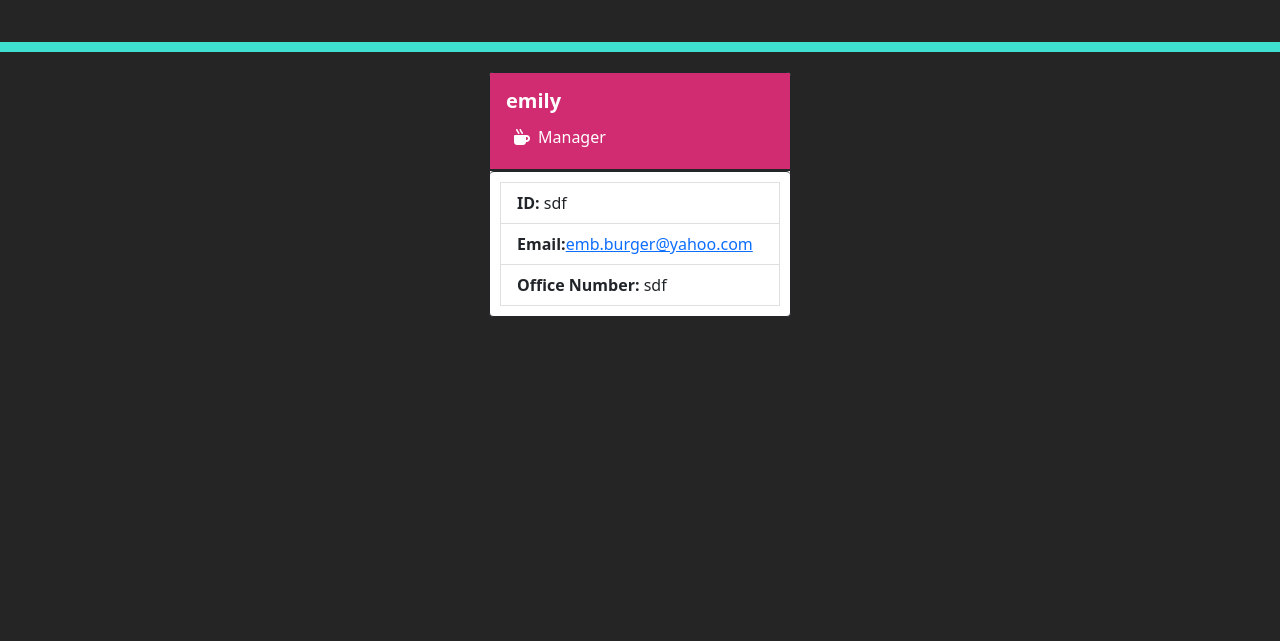
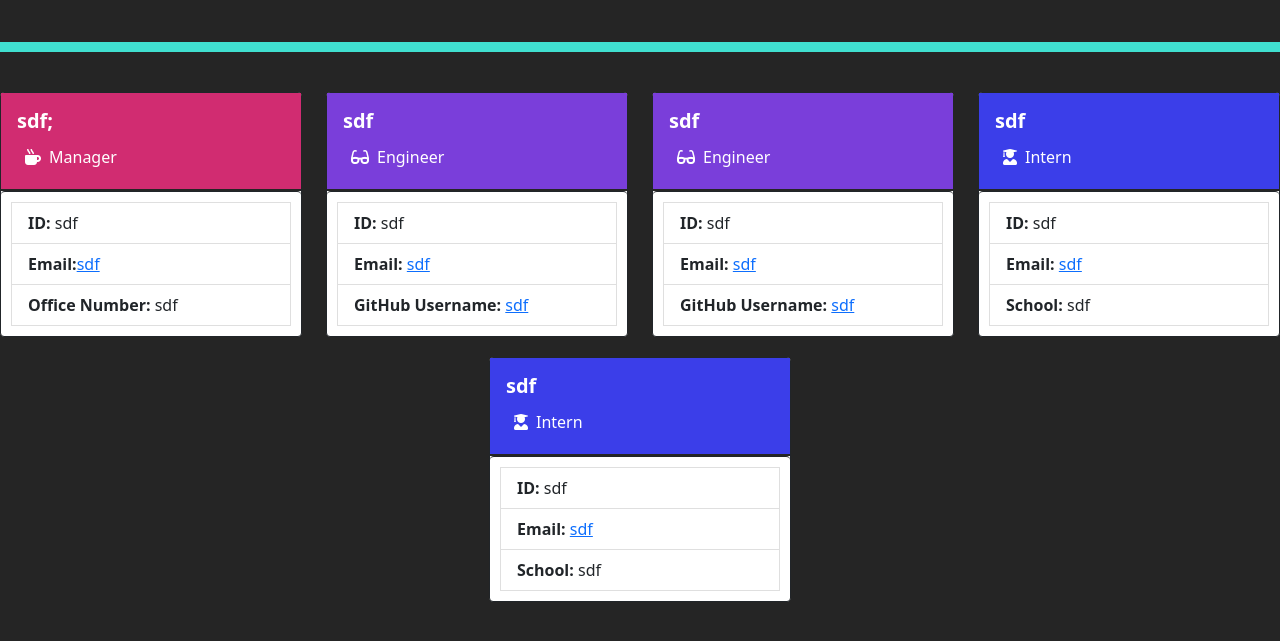
Before and after one commit to eburger939/team-profile-generator, a website: page createindex.html in a window 1280 px wide. Shown: the part 113-754 px from the top of the page. Drawn offline with nearby package versions, Linux system fonts and the light colour scheme.

Commit message:
completed all testing for employee, engineer, manager and intern

```diff
--- a/createindex.html
+++ b/createindex.html
@@ -23,16 +23,16 @@
       <div class="row justify-content-center row-cols-1">
         <div class="col-3">
       <div>
-        <div class="card border-dark">
+        <div class="card border-dark custom-column">
           <div class="card-body custom-manager-body">
-            <h5 class="card-title"><strong>emily</strong></h5>
+            <h5 class="card-title"><strong>sdf;</strong></h5>
             <p class="card-text"><i class="fas fa-mug-hot m-2"></i>Manager</p>
           </div>
 
           <ul class="list-group">
             <div class="info-list">
               <li class="list-group-item"><strong>ID:</strong> sdf</li>
-              <li class="list-group-item"><strong>Email:</strong><a href='mailto:emb.burger@yahoo.com'>emb.burger@yahoo.com</a></li>
+              <li class="list-group-item"><strong>Email:</strong><a href='mailto:sdf'>sdf</a></li>
               <li class="list-group-item"><strong>Office Number:</strong> sdf</li>
             </div>
           </ul>
@@ -41,9 +41,71 @@
       </div>
     </div>
 
+<div class="col-3">
+    <div class="card border-dark custom-column">
+      <div class="card-body custom-engineer-body">
+        <h5 class="card-title"><strong>sdf</strong></h5>
+        <p class="card-text"><i class="fas fa-glasses m-2"></i>Engineer</p>
+      </div>
+      <ul class="list-group">
+        <div class="info-list">
+          <div class="list-group-item"><strong>ID:</strong> sdf</div>
+          <div class="list-group-item"><strong>Email: </strong><a href='mailto:sdf'>sdf</a></div>
+          <div class="list-group-item"><strong>GitHub Username:</strong> <a target="_blank"
+              href="https://github.com/sdf">sdf</a> </div>
+        </div>
+      </ul>
 
+    </div>
+  </div><div class="col-3">
+    <div class="card border-dark custom-column">
+      <div class="card-body custom-engineer-body">
+        <h5 class="card-title"><strong>sdf</strong></h5>
+        <p class="card-text"><i class="fas fa-glasses m-2"></i>Engineer</p>
+      </div>
+      <ul class="list-group">
+        <div class="info-list">
+          <div class="list-group-item"><strong>ID:</strong> sdf</div>
+          <div class="list-group-item"><strong>Email: </strong><a href='mailto:sdf'>sdf</a></div>
+          <div class="list-group-item"><strong>GitHub Username:</strong> <a target="_blank"
+              href="https://github.com/sdf">sdf</a> </div>
+        </div>
+      </ul>
 
+    </div>
+  </div>
 
+        <div class="col-3">
+  <div class="card border-dark custom-column">
+    <div class="card-body custom-intern-body">
+      <h5 class="card-title"><strong>sdf</strong></h5>
+      <p class="card-text"><i class="fas fa-user-graduate m-2"></i>Intern</p>
+    </div>
+    <ul class="list-group">
+      <div class="info-list">
+        <div class="list-group-item"><strong>ID:</strong> sdf</div>
+        <div class="list-group-item"><strong>Email: </strong> <a href='mailto:sdf'>sdf</a></div>
+        <div class="list-group-item"><strong>School:</strong> sdf</div>
+      </div>
+    </ul>
+
+  </div>
+</div><div class="col-3">
+  <div class="card border-dark custom-column">
+    <div class="card-body custom-intern-body">
+      <h5 class="card-title"><strong>sdf</strong></h5>
+      <p class="card-text"><i class="fas fa-user-graduate m-2"></i>Intern</p>
+    </div>
+    <ul class="list-group">
+      <div class="info-list">
+        <div class="list-group-item"><strong>ID:</strong> sdf</div>
+        <div class="list-group-item"><strong>Email: </strong> <a href='mailto:sdf'>sdf</a></div>
+        <div class="list-group-item"><strong>School:</strong> sdf</div>
+      </div>
+    </ul>
+
+  </div>
+</div>
       </div>
 
       <script src="https://cdn.jsdelivr.net/npm/bootstrap@5.1.3/dist/js/bootstrap.bundle.min.js"
--- a/index.js
+++ b/index.js
@@ -42,7 +42,7 @@ function init() {
       teamMember()
   });
 }
-init();
+
 
     function teamMember() {
       inquirer.prompt([
@@ -144,3 +144,4 @@ init();
 
   })
 }
+init();
--- a/package.json
+++ b/package.json
@@ -4,7 +4,7 @@
   "description": "",
   "main": "index.js",
   "scripts": {
-    "test": "echo \"Error: no test specified\" && exit 1"
+    "test": "jest"
   },
   "repository": {
     "type": "git",
--- a/src/renderMarkdown.js
+++ b/src/renderMarkdown.js
@@ -95,6 +95,9 @@ console.log(filterIntern)
 }
 
 
+
+
+
 function renderMarkdown(team) {
   mapping(team)
     return `<!doctype html>
```
Also changed, not shown: __tests__/employee.test.js (+37 -0 lines), __tests__/engineer.test.js (+21 -0 lines), __tests__/intern.test.js (+21 -0 lines), __tests__/manager.test.js (+21 -0 lines), 1 other file.
